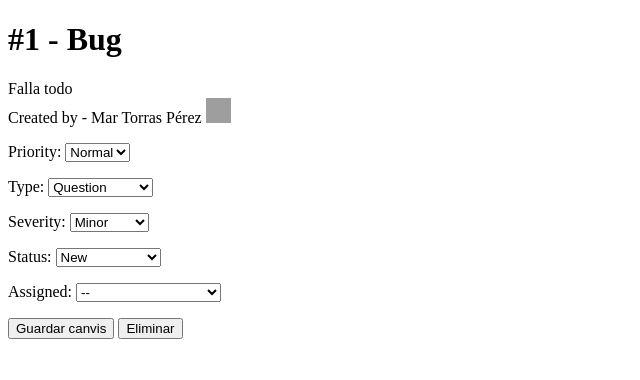
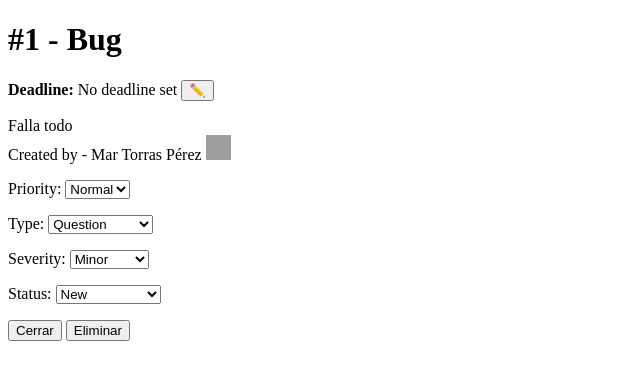
Before and after one commit to it22b-ASW-Project/Boreal-forest, a Django app: template homepage/templates/issueDetail.html in a window 1280 px wide. Shown: the top 380 px of the page, without its empty margins (0-640 px from the left). Run offline with Django 5.2, Linux system fonts and the light colour scheme; the template is opened without the code that fills it: values that come from a table or form of the project are taken from there, others are empty; data comes from the database, SQL or seed files in the repository; parts of the project's set-up code (start-up, migrations or seed data) failed here and were passed over; grey boxes are pictures that could not be loaded.

Commit message:
Add deadline (#3)
* Add and view deadline

* Add visual animation when deadline is set and when it's due

```diff
--- a/homepage/forms.py
+++ b/homepage/forms.py
@@ -24,6 +24,10 @@ class EditParamsForm(forms.Form):
         required=True,
         empty_label=None
     )
+    deadline = forms.DateField(
+        required=False,
+        widget=forms.DateInput(attrs={'type': 'date'})
+    )
 
     def __init__(self, *args, **kwargs):
         super().__init__(*args, **kwargs)
--- a/homepage/models.py
+++ b/homepage/models.py
@@ -35,6 +35,7 @@ class Issue(models.Model):
     type = models.ForeignKey(Type, on_delete=models.SET_NULL, null=True, blank=True)
     severity =models.ForeignKey(Severity, on_delete=models.SET_NULL, null=True, blank=True)
     priority = models.ForeignKey(Priority, on_delete=models.SET_NULL, null=True, blank=True)
+    deadline = models.DateField(null=True, blank=True)
     created_by = models.ForeignKey('socialaccount.socialaccount', on_delete=models.SET_NULL, null=True, blank=True, related_name='creator')
     assigned = models.ForeignKey('socialaccount.socialaccount', on_delete=models.SET_NULL, null=True, blank=True, related_name='assigned_to')
 
--- a/homepage/templates/createIssue.html
+++ b/homepage/templates/createIssue.html
@@ -83,6 +83,11 @@
         </select>
         <span class="colorDot" id="statusDot" style="background-color: {{ status.0.color }}"></span>
 
+        <br><br>
+
+        <label for="deadline">Deadline: </label>
+        <input type="date" id="deadline" name="deadline">
+
 
         <br><br>
 
--- a/homepage/templates/issueDetail.html
+++ b/homepage/templates/issueDetail.html
@@ -29,6 +29,27 @@
         <button type="button" onclick="cancelEditDesc()">Cancel</button>
     </form>
 
+    <p>
+        <strong>Deadline:</strong>
+        <span id="deadline-display">
+            {% if issue.deadline %}
+            {{ issue.deadline|date:"d/m/Y" }}
+            {% else %}
+            No deadline set
+            {% endif %}
+        </span>
+        <button type="button" onclick="enableEditDeadline()">✏️</button>
+    </p>
+
+    <!-- Formulario para editar deadline -->
+    <form id="deadline-form" method="POST" style="display: none;">
+        {% csrf_token %}
+        <input type="date" name="deadline" id="deadline-input"
+            value="{% if issue.deadline %}{{ issue.deadline|date:'Y-m-d' }}{% endif %}">
+        <button type="submit">Save</button>
+        <button type="button" onclick="cancelEditDeadline()">Cancel</button>
+    </form>
+
     <span id="editDesc-btn" onclick="enableEditDesc()">{{ issue.description }}</span>
 
     <br>
@@ -38,9 +59,24 @@
 
     <form method="POST">
         {% csrf_token %}
-        {{ paramform.as_p }}
-        {{ assignar.as_p}}
-        <button type="submit" class="btn btn-secondary" name="close" value="true" method="POST">Guardar canvis</button>
+        <p>
+            <label for="id_priority">Priority:</label>
+            {{ paramform.priority }}
+        </p>
+        <p>
+            <label for="id_type">Type:</label>
+            {{ paramform.type }}
+        </p>
+        <p>
+            <label for="id_severity">Severity:</label>
+            {{ paramform.severity }}
+        </p>
+        <p>
+            <label for="id_status">Status:</label>
+            {{ paramform.status }}
+        </p>
+        <button type="submit" class="btn btn-secondary" name="close" value="true" method="POST">Cerrar</button>
+
         <button type="submit" class="btn btn-danger" name="delete" value="true"
             onclick="return confirmDelete();">Eliminar</button>
     </form>
@@ -70,6 +106,37 @@
         function confirmDelete() {
             return confirm("¿Estás seguro que quieres eliminar el issue?");
         }
+
+        function enableEditDeadline() {
+            document.getElementById("deadline-display").style.display = "none";
+            document.getElementById("deadline-form").style.display = "inline";
+            document.getElementById("deadline-input").focus();
+        }
+
+        function cancelEditDeadline() {
+            document.getElementById("deadline-display").style.display = "inline";
+            document.getElementById("deadline-form").style.display = "none";
+        }
+        document.addEventListener("DOMContentLoaded", function () {
+            const deadlineDisplay = document.getElementById("deadline-display");
+            const deadlineText = deadlineDisplay.innerText.trim();
+
+            if (deadlineText !== "No deadline set") {
+                const parts = deadlineText.split("/"); // Asumiendo formato dd/mm/yyyy
+                const deadlineDate = new Date(parts[2], parts[1] - 1, parts[0]);
+                const today = new Date();
+                const diffTime = deadlineDate - today;
+                const diffDays = Math.ceil(diffTime / (1000 * 60 * 60 * 24));
+
+                if (diffDays < 0) {
+                    deadlineDisplay.style.color = "red"; // Pasado
+                } else if (diffDays <= 2) {
+                    deadlineDisplay.style.color = "orange"; // Próximos 2 días
+                } else {
+                    deadlineDisplay.style.color = "green"; // A futuro
+                }
+            }
+        });
     </script>
 
 </body>
```
Also changed, not shown: homepage/templates/showAllIssues.html (+9 -8 lines), homepage/views.py (+12 -2 lines), homepage/migrations/0011_issue_deadline.py (added), 1 other file.
